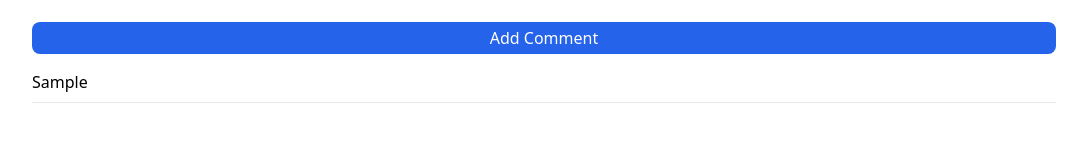
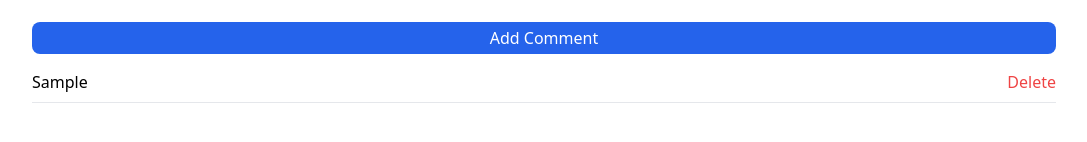
Before and after one commit to sjdonado/comments-thread-idb, a React (Vite) app: page / in a window 1280 px wide. Both pictures are taken after typing "Sample" into the empty fields and a click on the button "Add Comment". Shown: the part 232-374 px from the top of the page, without its empty margins (96-1183 px from the left). Built offline with nearby package versions, Linux system fonts and the light colour scheme.

Commit message:
feat: delete comment

```diff
--- a/src/components/CommentsThread/CommentsThread.tsx
+++ b/src/components/CommentsThread/CommentsThread.tsx
@@ -29,6 +29,20 @@ const CommentsThread: React.FC = () => {
     }
   };
 
+  const handleDeleteComment = async (id: number) => {
+    const isConfirmed = window.confirm('Are you sure you want to delete this comment?');
+
+    if (!isConfirmed) return;
+
+    try {
+      await Store.deleteComment(id);
+      setComments(comments.filter(comment => comment.id !== id));
+    } catch (e) {
+      alert('Failed to delete comment');
+      console.error(e);
+    }
+  };
+
   return (
     <div className="flex flex-col mt-10 gap-4">
       <textarea
@@ -43,8 +57,11 @@ const CommentsThread: React.FC = () => {
       </button>
       <ul className="space-y-4">
         {comments.map(comment => (
-          <li key={comment.id} className="border-b pb-2">
-            {comment.text}
+          <li key={comment.id} className="border-b pb-2 flex justify-between items-center">
+            <span>{comment.text}</span>
+            <button onClick={() => handleDeleteComment(comment.id)} className="text-red-500 hover:text-red-700">
+              Delete
+            </button>
           </li>
         ))}
       </ul>
--- a/src/components/CommentsThread/store.ts
+++ b/src/components/CommentsThread/store.ts
@@ -83,8 +83,27 @@ async function getAllComments(): Promise<Comment[]> {
   });
 }
 
+async function deleteComment(id: number): Promise<void> {
+  const db = await openDatabase();
+
+  return new Promise((resolve, reject) => {
+    const transaction = db.transaction(STORE_NAME, 'readwrite');
+    const store = transaction.objectStore(STORE_NAME);
+    const request = store.delete(id);
+
+    request.onsuccess = () => {
+      resolve();
+    };
+
+    request.onerror = () => {
+      reject(request.error);
+    };
+  });
+}
+
 export default {
   openDatabase,
   addComment,
   getAllComments,
+  deleteComment,
 };
```
